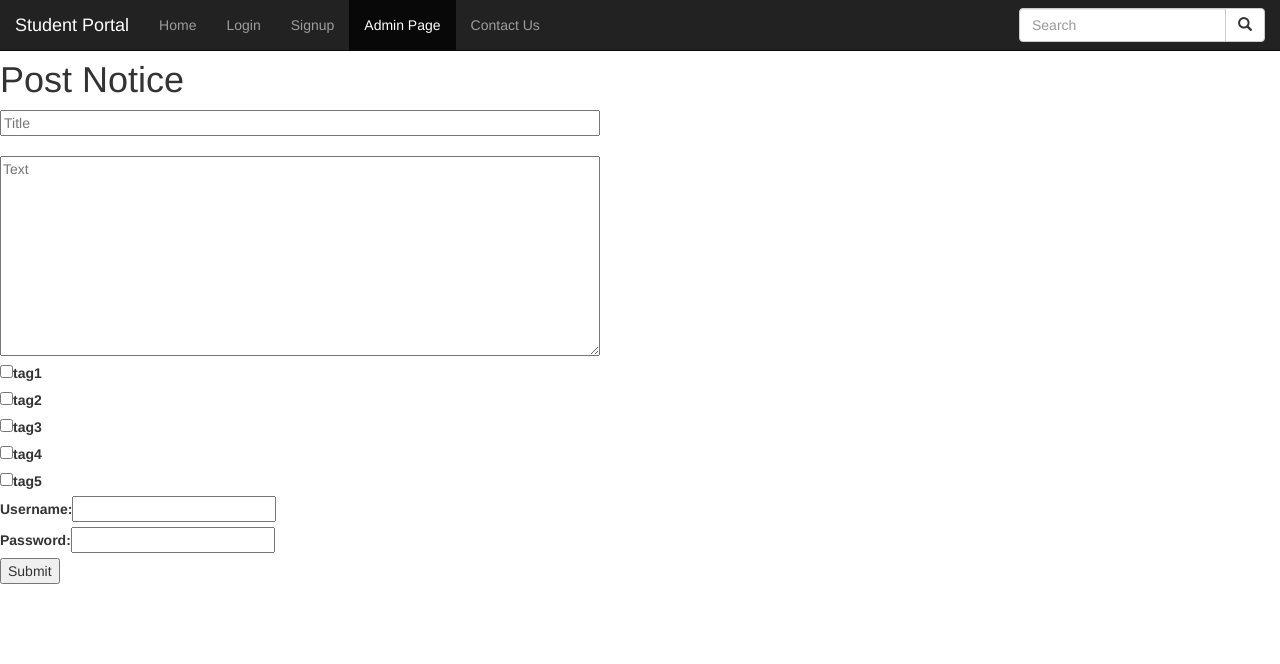
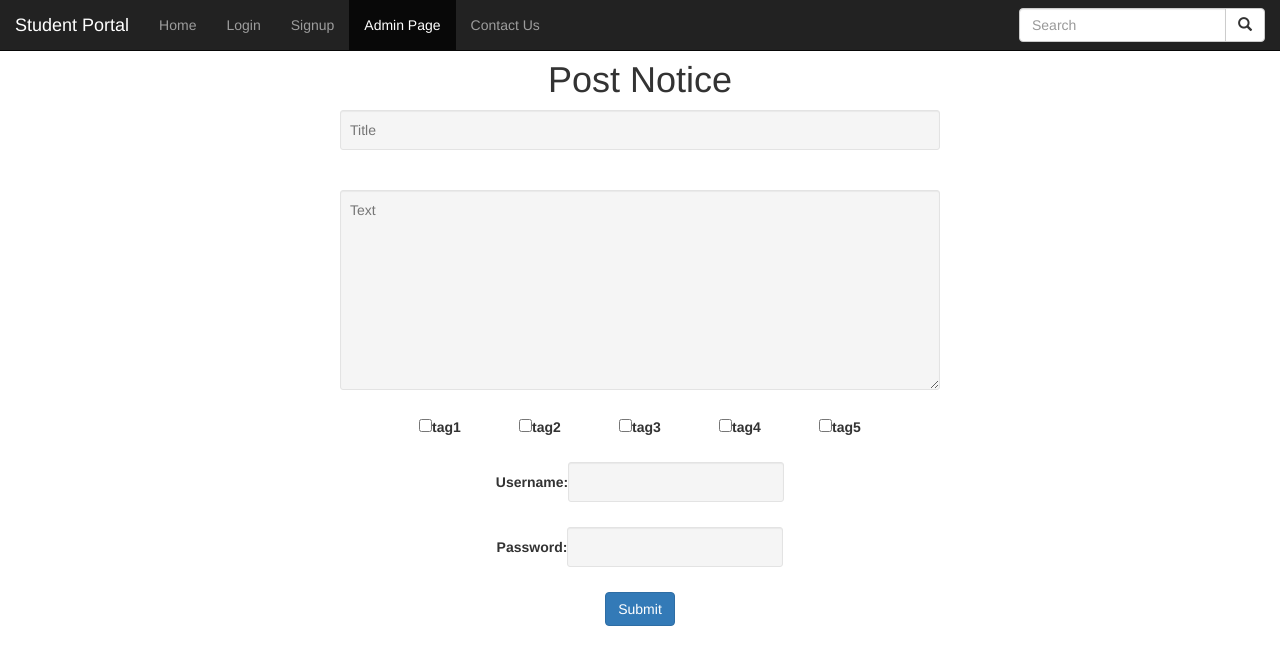
Before and after one commit to ujjwal-raizada/student-utility-portal, a React (Create React App) app in the folder front-end-react/frontend-testing/: page /admin in a window 1280 px wide. Shown: the top 664 px of the page. Built offline with nearby package versions, Linux system fonts and the light colour scheme.

Commit message:
frontend: Style Signup and Admin Page.

```diff
--- a/front-end-react/frontend-testing/src/Components/AdminPage.js
+++ b/front-end-react/frontend-testing/src/Components/AdminPage.js
@@ -154,7 +154,7 @@ class AdminPage extends Component {
 		return (
 			<Fragment>
 				<Header page="AdminPage" />
-				<div style = {{marginTop: `60px`}}>
+				<div className="text-center" style = {{marginTop: `60px`}}>
 					<h1 >Post Notice</h1>
 					<p className="text-danger">{this.state.placeholder}</p>
 					<form>
@@ -163,6 +163,7 @@ class AdminPage extends Component {
 							<input
 								type="text"
 								style={{width: `600px`}}
+								className = "well well-sm"
 								name="title"
 								placeholder="Title"
 								value={this.state.title}
@@ -175,6 +176,7 @@ class AdminPage extends Component {
 						<div>
 							<textarea
 								style={{height: `200px` , width: `600px`}}
+								className = "well well-sm"
 								name="text"
 								placeholder="Text"
 								value={this.state.text}
@@ -184,7 +186,8 @@ class AdminPage extends Component {
 						</div>
 
 						<div>
-							<label>
+
+							<label style={{width:100}}>
 								<input
 									type="checkbox"
 									name="tag1"
@@ -193,11 +196,8 @@ class AdminPage extends Component {
 									/>
 								tag1
 							</label>
-							<br/>
-						</div>
 
-						<div>
-							<label>
+							<label style={{width:100}}>
 								<input
 									type="checkbox"
 									name="tag2"
@@ -206,11 +206,8 @@ class AdminPage extends Component {
 									/>
 								tag2
 							</label>
-							<br/>
-						</div>
 
-						<div>
-							<label>
+							<label style={{width:100}}>
 								<input
 									type="checkbox"
 									name="tag3"
@@ -219,11 +216,8 @@ class AdminPage extends Component {
 									/>
 								tag3
 							</label>
-							<br/>
-						</div>
 
-						<div>
-							<label>
+							<label style={{width:100}}>
 								<input
 									type="checkbox"
 									name="tag4"
@@ -232,11 +226,8 @@ class AdminPage extends Component {
 									/>
 								tag4
 							</label>
-							<br/>
-						</div>
 
-						<div>
-							<label>
+							<label style={{width:100}}>
 								<input
 									type="checkbox"
 									name="tag5"
@@ -245,45 +236,63 @@ class AdminPage extends Component {
 									/>
 								tag5
 							</label>
+
 							<br/>
+							<br/>
+
 						</div>
 
 						<div>
+
 							<label>
 								Username:
 								<input
 									type="text"
+									className = "well well-sm"
 									name="username"
 									value={this.state.username}
 									onChange={this.handleChange}
 								/>
 							</label>
+
 							<br/>
+
 						</div>
 
 						<div>
+
 							<label>
 								Password:
 								<input
 									type="password"
+									className = "well well-sm"
 									name="password"
 									value={this.state.password}
 									onChange={this.handleChange}
 								/>
 							</label>
+
 							<br/>
+
 						</div>
 
 						<div>
+
 							<input
 								type="submit"
+								className = "btn btn-primary"
 								name="Submit"
-								onClick={this.handleSubmit}/>
+								onClick={this.handleSubmit}
+								/>
+
 							<br/>
+
 						</div>
 
 					</form>
+
 				</div>
+
 			</Fragment>
  		)
 	}
--- a/front-end-react/frontend-testing/src/Components/ContactUs.js
+++ b/front-end-react/frontend-testing/src/Components/ContactUs.js
@@ -15,7 +15,7 @@ class ContactUs extends Component {
 			<Fragment>
 				<Header page='ContactUs'/>
 				<div style = {{marginTop: '60px'}}>
-					<h3 className="text text-center"> Contact Us </h3>
+					<h1 className="text text-center"> Contact Us </h1>
 					<div style = {divStyle}>
 					<h3>Ujjwal Raizada (Scrum Master)</h3>
 					<h3>Satyam Mani (Product Owner)</h3>
--- a/front-end-react/frontend-testing/src/Components/Login.js
+++ b/front-end-react/frontend-testing/src/Components/Login.js
@@ -67,7 +67,7 @@ class Login extends Component {
 	render() {
 		return (
 			<Fragment >
-				<Header page='Header'/ >
+				<Header page='Login'/ >
 					<div className="text-center" style = {{marginTop: '60px'}}>
 						<h1 >Login</h1>
 						<p className="text-danger">{this.state.placeholder}</p>
--- a/front-end-react/frontend-testing/src/Components/Signup.js
+++ b/front-end-react/frontend-testing/src/Components/Signup.js
@@ -57,15 +57,17 @@ class Signup extends Component {
 		return (
 			<Fragment>
 				<Header page="Signup" />
-				<div style = {{marginTop: '60px'}}>
+					<div className="text-center" style = {{marginTop: '60px'}}>
 						<h1 >Signup</h1>
 						<p className="text-danger">{this.state.placeholder}</p>
+
 						<form>
 
 							<div>
 								<label>
 									Username:
 									<input
+										className = "well well-sm"
 										type="text"
 										name="username"
 										value={this.state.username}
@@ -80,6 +82,7 @@ class Signup extends Component {
 								<label>
 									Password:
 									<input
+										className = "well well-sm"
 										type="password"
 										name="password"
 										value={this.state.password}
@@ -90,8 +93,8 @@ class Signup extends Component {
 								<br/>
 							</div>
 
-						<div>
-							<label>
+							<div >
+								<label >
 									User Type:
 									<select
 										value={this.state.type}
@@ -109,7 +112,10 @@ class Signup extends Component {
 							<div>
 								<label>
 									Description:<br/>
-								<textarea name="Description" />
+									<textarea
+										className = "well well-sm"
+										style={{height: `100px` , width: `300px`}}
+										name="Description" />
 									<br/>
 								</label>
 								<br/>
@@ -117,6 +123,7 @@ class Signup extends Component {
 
 							<div>
 								<input
+									className = "btn btn-primary"
 									type="submit"
 									name="Submit"
 									onClick={this.handleSubmit}/>
```
Lines whose indentation alone changed are shown as unchanged.
